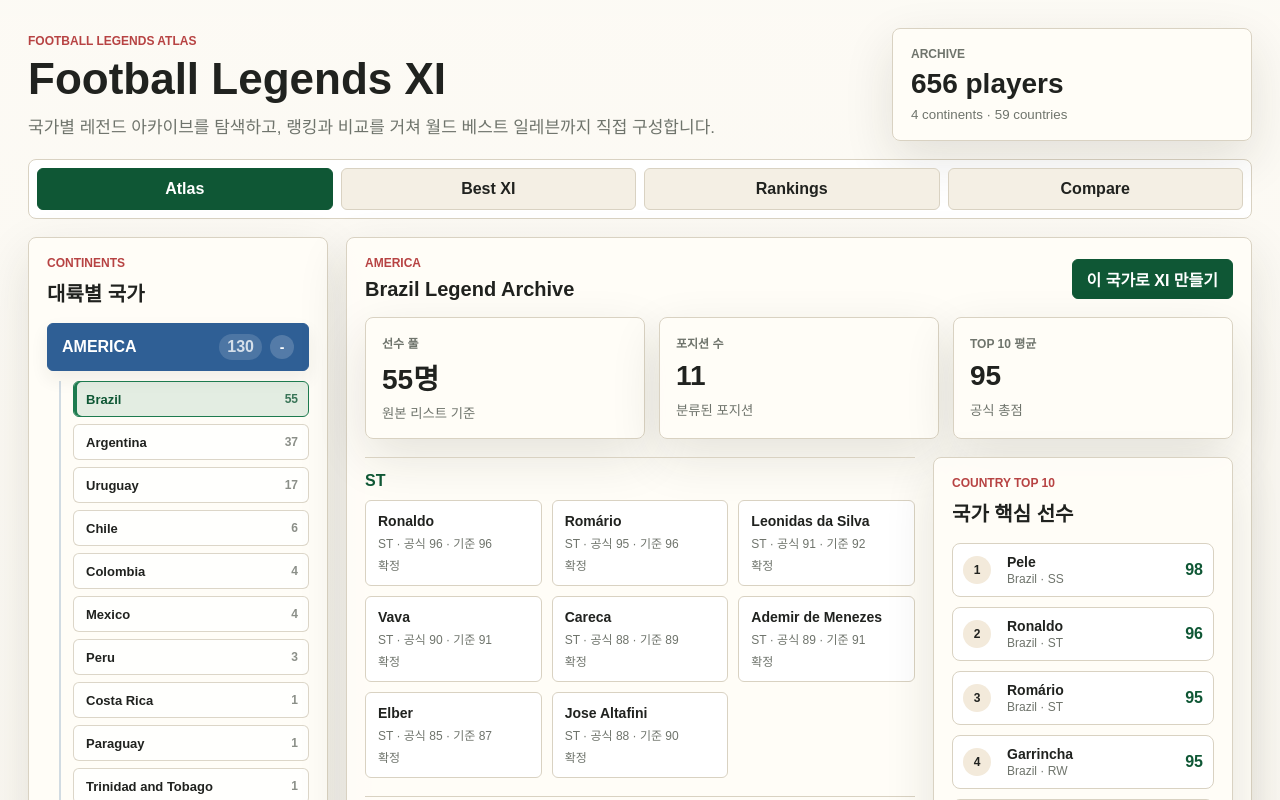
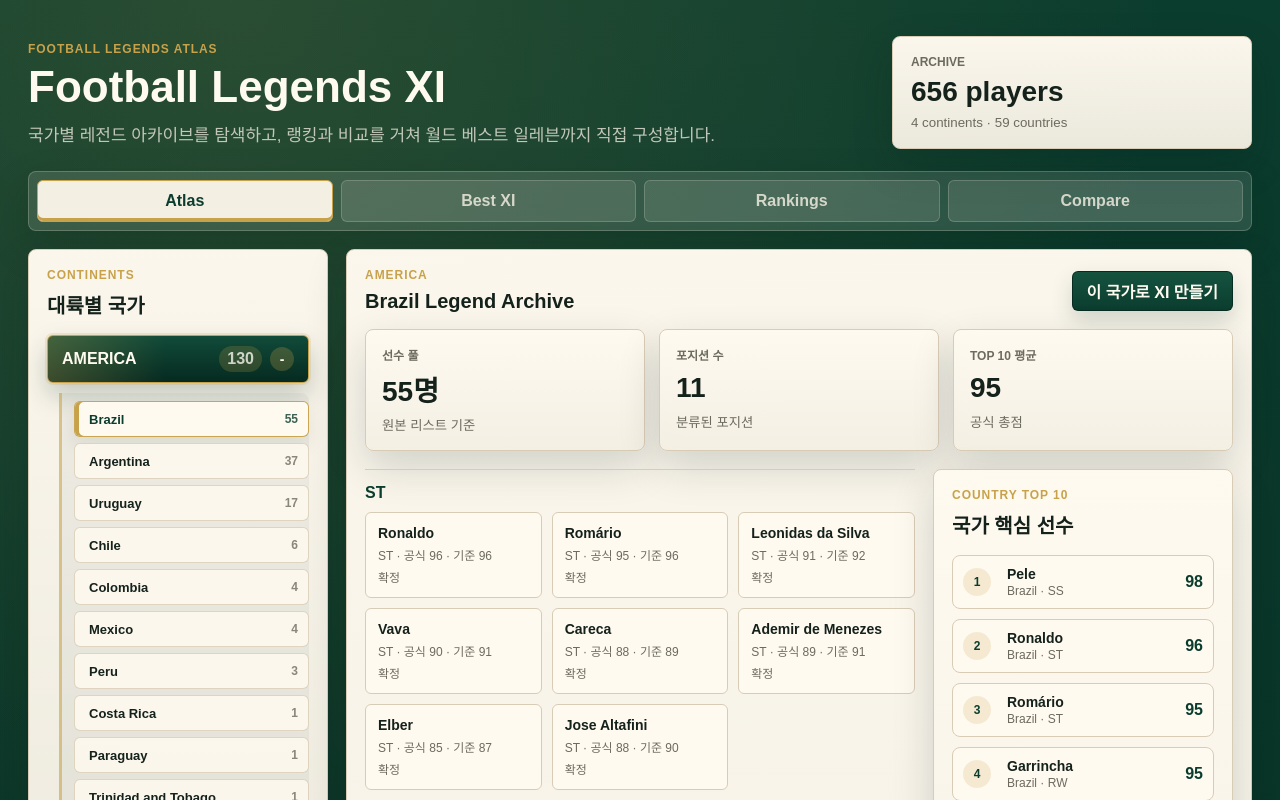
Before and after one commit to sinn357/football-legends-xi, a Next.js app: page / in a window 1280 px wide. Shown: the top 800 px of the page. Built offline with nearby package versions, Linux system fonts and the light colour scheme.

Commit message:
Apply phase 1 visual foundation

```diff
--- a/app/globals.css
+++ b/app/globals.css
@@ -1,17 +1,25 @@
 :root {
-  --background: #f5f2ea;
-  --surface: #fffdf8;
-  --surface-strong: #ffffff;
-  --ink: #20221f;
-  --muted: #6f746c;
-  --line: #d9d2c2;
-  --green: #1d7b4f;
-  --green-dark: #0f5735;
-  --grass: #217a52;
+  --main: #0b3d2e;
+  --main-strong: #062a20;
+  --main-soft: #15533f;
+  --side-1: #f4efe3;
+  --side-1-strong: #fffaf0;
+  --side-2: #c8a24a;
+  --background: #0b3d2e;
+  --surface: #f4efe3;
+  --surface-strong: #fffaf0;
+  --ink: #15221c;
+  --muted: #6d6a5f;
+  --line: #d8ccb7;
+  --green: #1e7b58;
+  --green-dark: #0b3d2e;
+  --grass: #176a49;
   --red: #b74343;
-  --gold: #c28a2c;
-  --blue: #2f5f95;
-  --shadow: 0 18px 50px rgba(45, 38, 28, 0.12);
+  --gold: #c8a24a;
+  --blue: #2c5b73;
+  --cyan: #6db7a8;
+  --shadow: 0 22px 70px rgba(4, 25, 19, 0.24);
+  --panel-shadow: 0 16px 42px rgba(4, 25, 19, 0.16);
 }
 
 * {
@@ -25,9 +33,10 @@ html {
 body {
   margin: 0;
   background:
-    linear-gradient(180deg, rgba(255, 253, 248, 0.75), rgba(245, 242, 234, 0.95)),
+    radial-gradient(circle at 18% 0%, rgba(200, 162, 74, 0.16), transparent 28%),
+    linear-gradient(180deg, #0b3d2e 0%, #082f24 48%, #071f19 100%),
     var(--background);
-  color: var(--ink);
+  color: var(--side-1);
   font-family:
     Arial,
     "Apple SD Gothic Neo",
@@ -57,12 +66,14 @@ button {
   gap: 20px;
   grid-template-columns: minmax(0, 1fr) 360px;
   margin-bottom: 18px;
+  padding: 8px 0 4px;
 }
 
 .eyebrow {
-  color: var(--red);
+  color: var(--gold);
   font-size: 12px;
   font-weight: 800;
+  letter-spacing: 0.08em;
   margin: 0 0 8px;
   text-transform: uppercase;
 }
@@ -78,11 +89,13 @@ h1 {
   font-size: 44px;
   line-height: 1.05;
   margin-bottom: 12px;
+  color: var(--side-1-strong);
 }
 
 h2 {
   font-size: 20px;
   margin-bottom: 0;
+  color: inherit;
 }
 
 h3 {
@@ -91,7 +104,7 @@ h3 {
 }
 
 .header-copy {
-  color: var(--muted);
+  color: rgba(244, 239, 227, 0.76);
   font-size: 17px;
   line-height: 1.6;
   margin-bottom: 0;
@@ -105,10 +118,11 @@ h3 {
 .bench-panel,
 .roster-panel,
 .saved-panel {
-  background: rgba(255, 253, 248, 0.94);
+  background: linear-gradient(180deg, rgba(255, 250, 240, 0.98), rgba(244, 239, 227, 0.96));
   border: 1px solid var(--line);
   border-radius: 8px;
-  box-shadow: var(--shadow);
+  box-shadow: var(--panel-shadow);
+  color: var(--ink);
 }
 
 .source-panel {
@@ -140,9 +154,11 @@ h3 {
 
 .control-strip {
   align-items: end;
-  background: var(--surface-strong);
-  border: 1px solid var(--line);
+  background: rgba(255, 250, 240, 0.98);
+  border: 1px solid rgba(216, 204, 183, 0.92);
   border-radius: 8px;
+  box-shadow: var(--panel-shadow);
+  color: var(--ink);
   display: grid;
   gap: 16px;
   grid-template-columns: 260px minmax(300px, 1fr) auto;
@@ -167,7 +183,7 @@ h3 {
 
 select,
 .search-input {
-  background: #fff;
+  background: var(--side-1-strong);
   border: 1px solid var(--line);
   border-radius: 6px;
   color: var(--ink);
@@ -183,9 +199,10 @@ select,
 }
 
 .app-tabs {
-  background: var(--surface-strong);
-  border: 1px solid var(--line);
+  background: rgba(255, 250, 240, 0.12);
+  border: 1px solid rgba(244, 239, 227, 0.22);
   border-radius: 8px;
+  box-shadow: 0 16px 40px rgba(4, 25, 19, 0.18);
   display: grid;
   gap: 8px;
   grid-template-columns: repeat(4, 1fr);
@@ -202,16 +219,46 @@ select,
 }
 
 .tab {
-  background: #f4efe4;
-  border: 1px solid var(--line);
-  color: var(--ink);
+  background: rgba(244, 239, 227, 0.12);
+  border: 1px solid rgba(244, 239, 227, 0.2);
+  color: rgba(244, 239, 227, 0.82);
   font-weight: 800;
 }
 
 .tab.active {
-  background: var(--green-dark);
-  border-color: var(--green-dark);
-  color: #fff;
+  background: var(--side-1);
+  border-color: var(--side-2);
+  box-shadow: inset 0 -3px 0 var(--side-2);
+  color: var(--main);
+}
+
+.formation-tabs .tab {
+  background: rgba(255, 250, 240, 0.72);
+  border-color: var(--line);
+  color: var(--ink);
+}
+
+.formation-tabs .tab.active {
+  background: var(--main);
+  border-color: var(--main);
+  box-shadow: inset 0 -3px 0 var(--gold);
+  color: var(--side-1-strong);
+}
+
+.app-tabs .tab:hover,
+.app-tabs .tab:focus-visible,
+.formation-tabs .tab:hover,
+.formation-tabs .tab:focus-visible,
+.primary-button:hover,
+.primary-button:focus-visible,
+.ghost-button:hover,
+.ghost-button:focus-visible,
+.primary-inline:hover,
+.primary-inline:focus-visible,
+.small-button:hover,
+.small-button:focus-visible {
+  border-color: var(--gold);
+  outline: none;
 }
 
 .toggles {
@@ -308,10 +355,11 @@ select,
 .top-list-panel,
 .candidate-panel,
 .comparison-table-panel {
-  background: rgba(255, 253, 248, 0.94);
+  background: linear-gradient(180deg, rgba(255, 250, 240, 0.98), rgba(244, 239, 227, 0.96));
   border: 1px solid var(--line);
   border-radius: 8px;
-  box-shadow: var(--shadow);
+  box-shadow: var(--panel-shadow);
+  color: var(--ink);
 }
 
 .section-heading {
@@ -347,7 +395,7 @@ select,
 }
 
 input[type="range"] {
-  accent-color: var(--green);
+  accent-color: var(--gold);
   width: 100%;
 }
 
@@ -357,24 +405,26 @@ input[type="range"] {
 }
 
 .primary-button {
-  background: var(--green-dark);
-  border: 1px solid var(--green-dark);
-  color: #fff;
+  background: linear-gradient(180deg, var(--main-soft), var(--main));
+  border: 1px solid rgba(6, 42, 32, 0.9);
+  box-shadow: 0 10px 22px rgba(6, 42, 32, 0.18);
+  color: var(--side-1-strong);
   font-weight: 800;
   margin-bottom: 10px;
 }
 
 .ghost-button {
-  background: transparent;
+  background: rgba(255, 250, 240, 0.56);
   border: 1px solid var(--line);
   color: var(--ink);
 }
 
 .primary-inline {
-  background: var(--green-dark);
-  border: 1px solid var(--green-dark);
+  background: linear-gradient(180deg, var(--main-soft), var(--main));
+  border: 1px solid rgba(6, 42, 32, 0.9);
   border-radius: 6px;
-  color: #fff;
+  box-shadow: 0 10px 22px rgba(6, 42, 32, 0.16);
+  color: var(--side-1-strong);
   font-weight: 800;
   min-height: 40px;
   padding: 0 14px;
@@ -387,7 +437,7 @@ input[type="range"] {
 }
 
 .small-button {
-  background: #fff;
+  background: var(--side-1-strong);
   border: 1px solid var(--line);
   border-radius: 6px;
   color: var(--ink);
@@ -398,9 +448,10 @@ input[type="range"] {
 
 .rating-pill {
   align-items: center;
-  background: var(--red);
+  background: var(--gold);
   border-radius: 999px;
-  color: #fff;
+  box-shadow: inset 0 -2px 0 rgba(91, 69, 17, 0.16);
+  color: #1c170c;
   display: inline-flex;
   font-size: 20px;
   font-weight: 900;
@@ -412,10 +463,10 @@ input[type="range"] {
 .pitch {
   aspect-ratio: 16 / 10;
   background:
-    linear-gradient(90deg, rgba(255, 255, 255, 0.08) 50%, transparent 50%) 0 0 / 12.5% 100%,
-    linear-gradient(135deg, rgba(255, 255, 255, 0.08), transparent 45%),
+    linear-gradient(90deg, rgba(244, 239, 227, 0.07) 50%, transparent 50%) 0 0 / 12.5% 100%,
+    linear-gradient(135deg, rgba(200, 162, 74, 0.12), transparent 45%),
     var(--grass);
-  border: 2px solid rgba(255, 255, 255, 0.8);
+  border: 2px solid rgba(244, 239, 227, 0.78);
   border-radius: 8px;
   box-shadow: inset 0 0 0 2px rgba(20, 74, 49, 0.25);
   min-height: 460px;
@@ -424,7 +475,7 @@ input[type="range"] {
 }
 
 .pitch::before {
-  background: rgba(255, 255, 255, 0.75);
+  background: rgba(244, 239, 227, 0.72);
   content: "";
   height: 2px;
   left: 0;
@@ -434,7 +485,7 @@ input[type="range"] {
 }
 
 .center-circle {
-  border: 2px solid rgba(255, 255, 255, 0.72);
+  border: 2px solid rgba(244, 239, 227, 0.72);
   border-radius: 999px;
   height: 130px;
   left: 50%;
@@ -451,7 +502,7 @@ input[type="range"] {
 }
 
 .box {
-  border: 2px solid rgba(255, 255, 255, 0.72);
+  border: 2px solid rgba(244, 239, 227, 0.72);
   height: 88px;
   left: 50%;
   position: absolute;
@@ -471,10 +522,10 @@ input[type="range"] {
 
 .pitch-zone {
   align-items: center;
-  background: rgba(255, 255, 255, 0.07);
-  border: 1px dashed rgba(255, 255, 255, 0.26);
+  background: rgba(244, 239, 227, 0.06);
+  border: 1px dashed rgba(244, 239, 227, 0.28);
   border-radius: 8px;
-  color: rgba(255, 255, 255, 0.58);
+  color: rgba(244, 239, 227, 0.62);
   display: flex;
   font-size: 11px;
   font-weight: 900;
@@ -489,14 +540,14 @@ input[type="range"] {
 }
 
 .pitch-zone.active {
-  background: rgba(255, 255, 255, 0.18);
-  border-color: rgba(255, 255, 255, 0.82);
-  color: #fff;
+  background: rgba(200, 162, 74, 0.26);
+  border-color: rgba(200, 162, 74, 0.92);
+  color: var(--side-1-strong);
 }
 
 .player-token {
   align-items: center;
-  background: rgba(255, 253, 248, 0.96);
+  background: rgba(255, 250, 240, 0.97);
   border: 1px solid rgba(12, 62, 38, 0.24);
   border-radius: 8px;
   box-shadow: 0 10px 24px rgba(18, 49, 32, 0.24);
@@ -523,7 +574,7 @@ input[type="range"] {
 
 .player-token.selected {
   border-color: var(--gold);
-  box-shadow: 0 0 0 3px rgba(194, 138, 44, 0.28), 0 14px 30px rgba(18, 49, 32, 0.3);
+  box-shadow: 0 0 0 3px rgba(200, 162, 74, 0.3), 0 14px 30px rgba(18, 49, 32, 0.3);
 }
 
 .player-token:hover,
@@ -535,7 +586,7 @@ input[type="range"] {
 
 .player-token.dragging {
   border-color: var(--gold);
-  box-shadow: 0 18px 38px rgba(18, 49, 32, 0.38);
+  box-shadow: 0 0 0 3px rgba(200, 162, 74, 0.24), 0 18px 38px rgba(18, 49, 32, 0.38);
   transform: translate(-50%, -50%) scale(1.04);
   transition:
     border-color 120ms ease,
@@ -593,7 +644,7 @@ input[type="range"] {
 
 .player-row {
   align-items: center;
-  background: #fff;
+  background: var(--side-1-strong);
   border: 1px solid var(--line);
   border-radius: 8px;
   display: grid;
@@ -610,7 +661,8 @@ input[type="range"] {
 
 .row-index {
   align-items: center;
-  background: #f3eadb;
+  background: rgba(200, 162, 74, 0.18);
+  color: var(--main);
   border-radius: 999px;
   display: inline-flex;
   font-size: 12px;
@@ -669,7 +721,7 @@ td {
 }
 
 th {
-  background: #f7f0e5;
+  background: #eee3cf;
   color: var(--muted);
   font-size: 12px;
   position: sticky;
@@ -693,7 +745,7 @@ td strong {
 
 .status.confirmed,
 .status.active-legend {
-  background: rgba(29, 123, 79, 0.12);
+  background: rgba(11, 61, 46, 0.12);
   color: var(--green-dark);
 }
 
@@ -715,7 +767,7 @@ td strong {
 }
 
 .score-bars span {
-  background: #eadfce;
+  background: #e1d3ba;
   border-radius: 999px;
   display: block;
   height: 5px;
@@ -723,7 +775,7 @@ td strong {
 }
 
 .score-bars i {
-  background: linear-gradient(90deg, var(--green), var(--gold));
+  background: linear-gradient(90deg, var(--main-soft), var(--gold));
   display: block;
   height: 100%;
 }
@@ -737,11 +789,13 @@ td strong {
 }
 
 .country-list {
-  border-left: 2px solid rgba(47, 95, 149, 0.22);
+  background: rgba(11, 61, 46, 0.045);
+  border-left: 3px solid rgba(200, 162, 74, 0.56);
+  border-radius: 0 8px 8px 0;
   display: grid;
-  gap: 7px;
+  gap: 6px;
   margin-left: 12px;
-  padding-left: 12px;
+  padding: 8px 0 8px 12px;
 }
 
 .continent-block {
@@ -755,7 +809,7 @@ td strong {
 .candidate-item button,
 .ranking-item button,
 .remove-button {
-  background: #fff;
+  background: var(--side-1-strong);
   border: 1px solid var(--line);
   border-radius: 6px;
   color: var(--ink);
@@ -773,35 +827,42 @@ td strong {
 }
 
 .continent-button {
-  background: linear-gradient(180deg, #fcfbf7, #f2eadc);
-  border-color: #cfc4b1;
-  box-shadow: 0 8px 18px rgba(45, 38, 28, 0.07);
-  color: var(--blue);
+  background:
+    linear-gradient(90deg, rgba(200, 162, 74, 0.2), transparent 42%),
+    linear-gradient(180deg, var(--main-soft), var(--main));
+  border-color: rgba(244, 239, 227, 0.2);
+  box-shadow: 0 10px 22px rgba(6, 42, 32, 0.18);
+  color: var(--side-1-strong);
   min-height: 48px;
   padding: 0 14px;
   text-transform: uppercase;
 }
 
 .country-button {
-  background: rgba(255, 255, 255, 0.78);
-  border-color: rgba(217, 210, 194, 0.9);
+  background: rgba(255, 250, 240, 0.82);
+  border-color: rgba(216, 204, 183, 0.82);
   color: var(--ink);
   font-size: 13px;
   min-height: 36px;
-  padding: 0 10px 0 12px;
+  padding: 0 10px 0 14px;
+  position: relative;
+  text-transform: none;
 }
 
 .continent-button.active {
-  background: var(--blue);
-  border-color: var(--blue);
-  color: #fff;
+  background:
+    linear-gradient(90deg, rgba(200, 162, 74, 0.28), transparent 45%),
+    linear-gradient(180deg, #114b39, var(--main-strong));
+  border-color: var(--gold);
+  box-shadow: 0 0 0 2px rgba(200, 162, 74, 0.18), 0 12px 26px rgba(6, 42, 32, 0.22);
+  color: var(--side-1-strong);
 }
 
 .country-button.active {
-  background: rgba(29, 123, 79, 0.12);
-  border-color: var(--green);
-  box-shadow: inset 3px 0 0 var(--green);
-  color: var(--green-dark);
+  background: var(--side-1-strong);
+  border-color: rgba(200, 162, 74, 0.95);
+  box-shadow: inset 4px 0 0 var(--gold), 0 8px 18px rgba(4, 25, 19, 0.08);
+  color: var(--main);
 }
 
 .continent-button em,
@@ -811,7 +872,7 @@ td strong {
 }
 
 .continent-button em {
-  background: rgba(32, 34, 31, 0.08);
+  background: rgba(244, 239, 227, 0.16);
   border-radius: 999px;
   min-width: 34px;
   padding: 4px 8px;
@@ -819,7 +880,7 @@ td strong {
 }
 
 .continent-button.active em {
-  background: rgba(255, 255, 255, 0.18);
+  background: rgba(200, 162, 74, 0.26);
 }
 
 .continent-button .continent-meta {
@@ -830,7 +891,7 @@ td strong {
 
 .continent-button i {
   align-items: center;
-  background: rgba(32, 34, 31, 0.08);
+  background: rgba(244, 239, 227, 0.16);
   border-radius: 999px;
   display: inline-flex;
   font-size: 14px;
@@ -841,7 +902,7 @@ td strong {
 }
 
 .continent-button.active i {
-  background: rgba(255, 255, 255, 0.18);
+  background: rgba(200, 162, 74, 0.26);
 }
 
 .country-button span {
@@ -850,7 +911,7 @@ td strong {
 }
 
 .country-button.active span {
-  color: var(--green-dark);
+  color: var(--main);
 }
 
 .nation-dashboard {
@@ -871,7 +932,7 @@ td strong {
 }
 
 .position-group h3 {
-  color: var(--green-dark);
+  color: var(--main);
   margin-bottom: 10px;
 }
 
@@ -887,6 +948,18 @@ td strong {
   min-height: 86px;
   padding: 12px;
   text-align: left;
+  transition:
+    border-color 140ms ease,
+    box-shadow 140ms ease,
+    transform 140ms ease;
+}
+
+.player-mini-card:hover,
+.player-mini-card:focus-visible {
+  border-color: rgba(200, 162, 74, 0.85);
+  box-shadow: 0 10px 22px rgba(4, 25, 19, 0.12);
+  outline: none;
+  transform: translateY(-1px);
 }
 
 .player-mini-card strong {
@@ -917,7 +990,7 @@ td strong {
 
 .candidate-item {
   align-items: center;
-  background: #fff;
+  background: var(--side-1-strong);
   border: 1px solid var(--line);
   border-radius: 8px;
   display: grid;
@@ -956,8 +1029,8 @@ td strong {
 }
 
 .candidate-item button.active {
-  background: var(--green-dark);
-  color: #fff;
+  background: var(--main);
+  color: var(--side-1-strong);
 }
 
 .ranking-list {
@@ -976,8 +1049,9 @@ td strong {
 
 .ranking-item > span {
   align-items: center;
-  background: #f3eadb;
+  background: rgba(200, 162, 74, 0.18);
   border-radius: 999px;
+  color: var(--main);
   display: inline-flex;
   font-weight: 900;
   height: 32px;
@@ -1010,7 +1084,7 @@ td strong {
 }
 
 .profile-card {
-  background: #fff;
+  background: var(--side-1-strong);
   border: 1px solid var(--line);
   border-radius: 8px;
   padding: 14px;
@@ -1041,10 +1115,12 @@ td strong {
 }
 
 .player-drawer {
-  background: rgba(255, 253, 248, 0.98);
+  background:
+    linear-gradient(180deg, rgba(255, 250, 240, 0.99), rgba(244, 239, 227, 0.99));
   border-left: 1px solid var(--line);
   bottom: 0;
-  box-shadow: -20px 0 50px rgba(45, 38, 28, 0.18);
+  box-shadow: -24px 0 60px rgba(4, 25, 19, 0.28);
+  color: var(--ink);
   max-width: 460px;
   overflow: auto;
   padding: 22px;
@@ -1063,7 +1139,7 @@ td strong {
 }
 
 .drawer-header button {
-  background: #fff;
+  background: var(--side-1-strong);
   border: 1px solid var(--line);
   border-radius: 6px;
   min-height: 36px;
@@ -1077,9 +1153,12 @@ td strong {
 
 .official-score-panel {
   align-items: center;
-  background: #173f35;
+  background:
+    linear-gradient(90deg, rgba(200, 162, 74, 0.18), transparent 45%),
+    linear-gradient(180deg, var(--main-soft), var(--main));
   border-radius: 8px;
-  color: #fff;
+  border: 1px solid rgba(200, 162, 74, 0.28);
+  color: var(--side-1-strong);
   display: grid;
   gap: 2px;
   grid-template-columns: 1fr auto;
@@ -1088,7 +1167,7 @@ td strong {
 }
 
 .official-score-panel span {
-  color: rgba(255, 255, 255, 0.72);
+  color: rgba(244, 239, 227, 0.72);
   font-size: 12px;
   font-weight: 800;
 }
@@ -1100,7 +1179,7 @@ td strong {
 }
 
 .official-score-panel em {
-  color: #f0c66c;
+  color: var(--gold);
   font-size: 12px;
   font-style: normal;
   font-weight: 900;
@@ -1145,7 +1224,7 @@ td strong {
 }
 
 .profile-caveat {
-  background: rgba(194, 138, 44, 0.12);
+  background: rgba(200, 162, 74, 0.14);
   border-left: 3px solid var(--gold);
   border-radius: 6px;
   padding: 8px 10px;
@@ -1159,14 +1238,14 @@ td strong {
 
 .fact-group {
   display: block;
-  background: rgba(255, 255, 255, 0.64);
+  background: rgba(255, 250, 240, 0.72);
   border: 1px solid var(--line);
   border-radius: 8px;
   padding: 10px;
 }
 
 .fact-group h4 {
-  color: var(--green-dark);
+  color: var(--main);
   font-size: 13px;
   margin: 0 0 6px;
 }
@@ -1185,7 +1264,7 @@ td strong {
 }
 
 .source-section a {
-  color: var(--blue);
+  color: var(--main-soft);
   font-weight: 800;
   text-decoration: none;
 }
@@ -1207,7 +1286,7 @@ td strong {
 
 .saved-item {
   align-items: center;
-  background: #fff;
+  background: var(--side-1-strong);
   border: 1px solid var(--line);
   border-radius: 8px;
   display: flex;
@@ -1249,7 +1328,7 @@ td strong {
 }
 
 .comparison-card {
-  background: #fff;
+  background: var(--side-1-strong);
   border: 1px solid var(--line);
   border-radius: 8px;
   padding: 12px;
```
